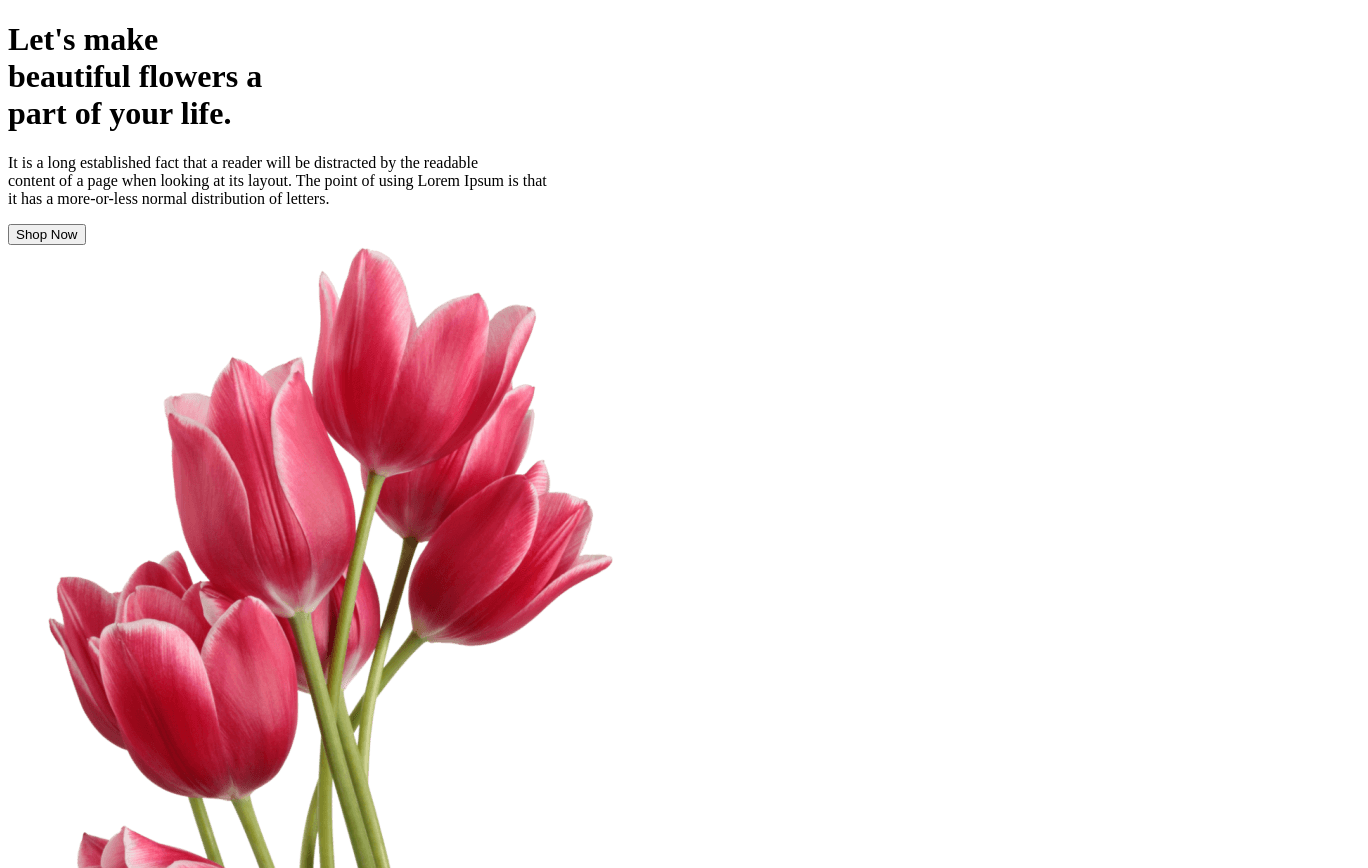
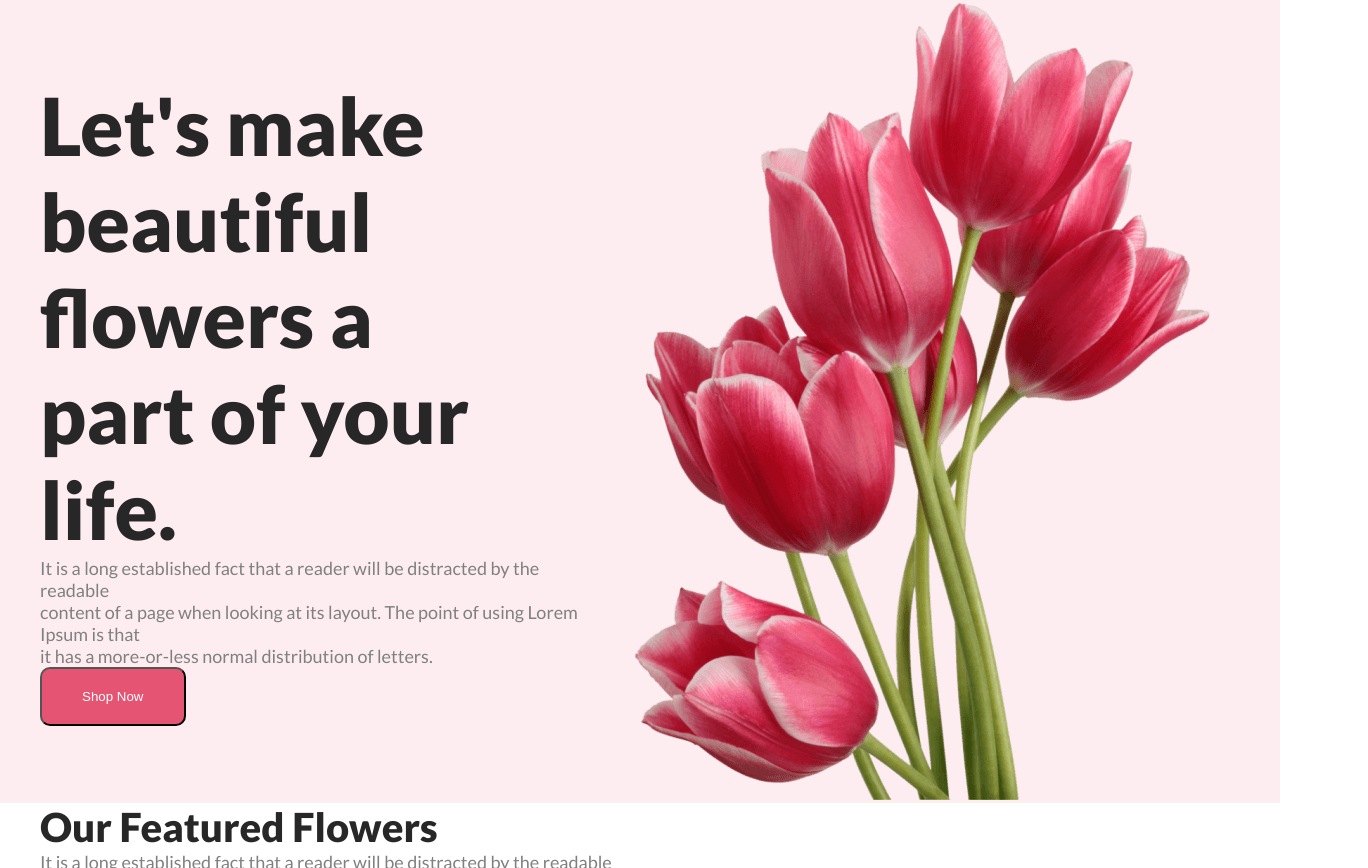
Before and after one commit to enayetsyl/Assignment-One-Flower-Shop, a plain HTML site: page index.html in a window 1280 px wide. Shown: the top 868 px of the page, 1368 px wide, since content can reach past the window. Drawn offline with Linux system fonts and the light colour scheme.

Commit message:
common css done

```diff
--- a/index.html
+++ b/index.html
@@ -6,6 +6,9 @@
     <meta name="viewport" content="width=device-width, initial-scale=1.0">
     <title>Flower Shop</title>
     <link rel="stylesheet" href="style.css">
+    <link rel="preconnect" href="https://fonts.googleapis.com">
+<link rel="preconnect" href="https://fonts.gstatic.com" crossorigin>
+<link href="https://fonts.googleapis.com/css2?family=Lato:ital,wght@0,100;0,300;0,400;0,700;0,900;1,100;1,300;1,400;1,700;1,900&family=Open+Sans:ital,wght@0,300;0,400;0,500;0,600;0,700;0,800;1,300;1,400;1,600;1,700;1,800&family=Work+Sans:ital,wght@0,100;0,200;0,300;0,400;0,500;0,600;0,800;0,900;1,200;1,300;1,400;1,500;1,600;1,700;1,800&display=swap" rel="stylesheet">
 </head>
 
 <body>
@@ -123,7 +126,7 @@
         <footer>
             <div class="foot-back">
                 <div class="container">
-                    <h3>FlowerShop</h3>
+                    <h2><span class="red">Flower</span>Shop</h2>
                     <p>It is a long established fact that a reader will be distracted by the readable <br>
                         content of a page when looking at its layout.</p>
                     <p>&copy; 2020-2023, FlowerShop.com. All rights reserved. </p>
--- a/style.css
+++ b/style.css
@@ -0,0 +1,52 @@
+/* common style */
+
+*{
+    margin: 0px;
+    padding: 0px;
+}
+.container{
+    max-width: 1200px;
+    margin: 0 auto;
+    height: 100%;
+}
+body{
+    font-family: 'Lato', sans-serif;
+
+}
+.header-flex, .box-flex, .blog-flex, .deal-flex, .social-flex{
+    display: flex;
+    justify-content: space-between;
+    align-items: center;
+}
+.btn{
+    padding: 20px 40px;
+    background-color:#e55473;
+    border-radius: 10px;
+    color: white;
+}
+h1{
+    color: #272727;
+    font-size: 80px;
+    font-weight: 800;
+    }
+h2{
+    color: #272727;
+    font-size: 48px;
+    font-weight: 800;
+    }
+h3{
+color: #272727;
+font-size: 40px;
+font-weight: 800;
+}
+.red{
+    color: #E55473;
+}
+p{
+    font-size: 18px;
+    font-weight: 400;
+    color: gray;
+}
+.header-back, .deal-back{
+    background: rgba(229, 84, 115, 0.10);
+}
```
